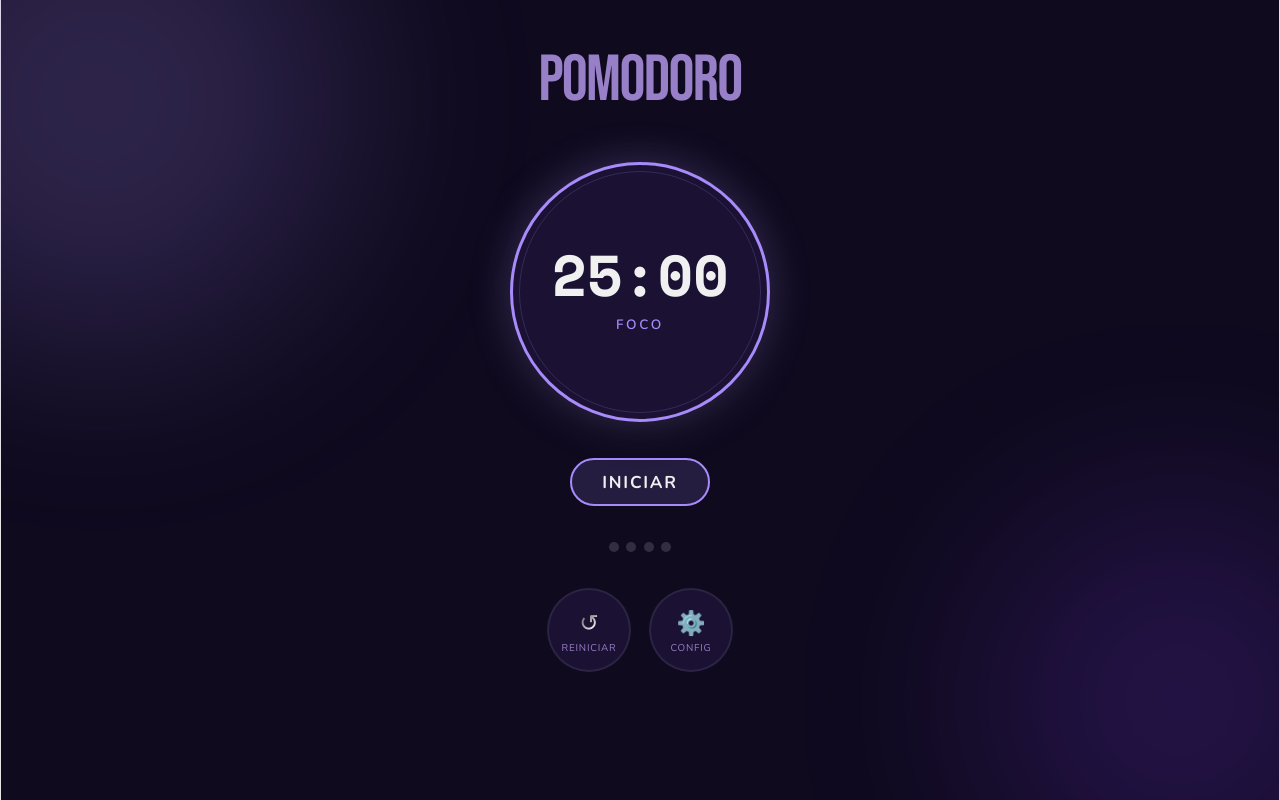
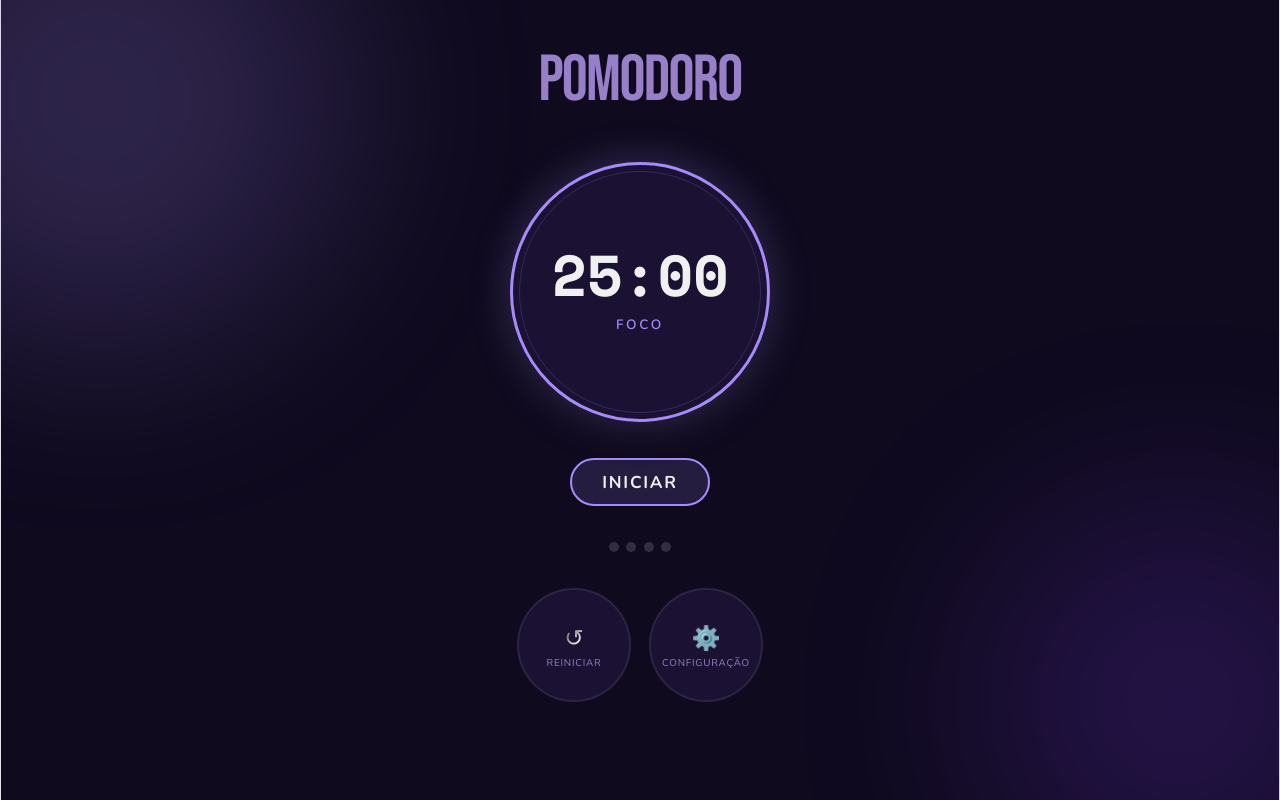
Before and after one commit to GeovaniRdS/Pomodoro-Track, a React (Vite) app: page / in a window 1280 px wide. Built offline with nearby package versions, Linux system fonts and the light colour scheme.

Commit message:
Ajustes tamanho botao menores

```diff
--- a/src/App.css
+++ b/src/App.css
@@ -129,8 +129,8 @@ h1 {
 }
 
 .bubble-small {
-  width: 84px;
-  height: 84px;
+  width: 114px;
+  height: 114px;
   border-radius: 50%;
   background: var(--bg2);
   border: 2px solid rgba(255,255,255,0.08);
--- a/src/App.jsx
+++ b/src/App.jsx
@@ -142,7 +142,7 @@ function App() {
         </button>
         <button className="bubble-small" onClick={abrirConfiguracoes}>
           <span>⚙️</span>
-          <small>Config</small>
+          <small>Configuração</small>
         </button>
       </div>
 
```
